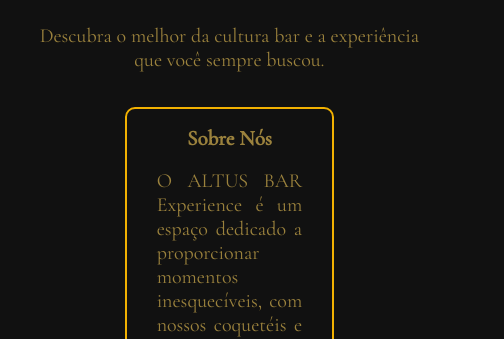
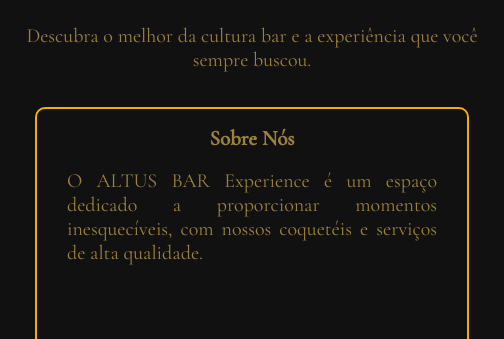
Before and after one commit to Nicolas-Teixeira/index, a plain HTML site: page index.html in a window 390 px wide. Shown: the part 187-526 px from the top of the page, 504 px wide, since content can reach past the window. Drawn offline with nearby package versions, Linux system fonts and the light colour scheme; a web font is replaced by a local one.

Commit message:
ajuste das sections do index

```diff
--- a/style/style-index.css
+++ b/style/style-index.css
@@ -257,10 +257,10 @@
   }
 
   section {
-    width: 40%;
+    width: 400px;
     text-align: justify;
     margin: 25px;
-    padding: 0px 15px 5px 15px;
+    padding: 0px 15px 0px 15px;
     border-radius: 10px;
     border: 2px solid var(--cor-borda);
   }
```
